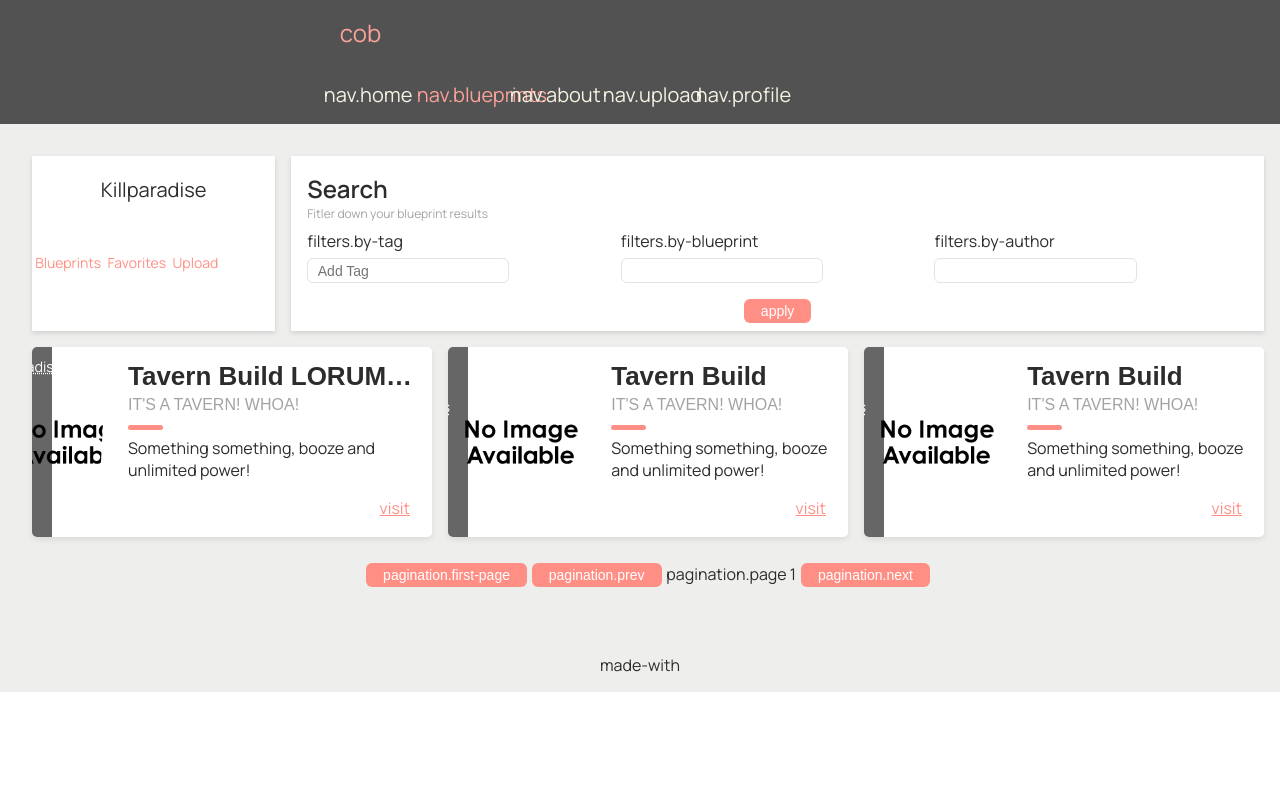
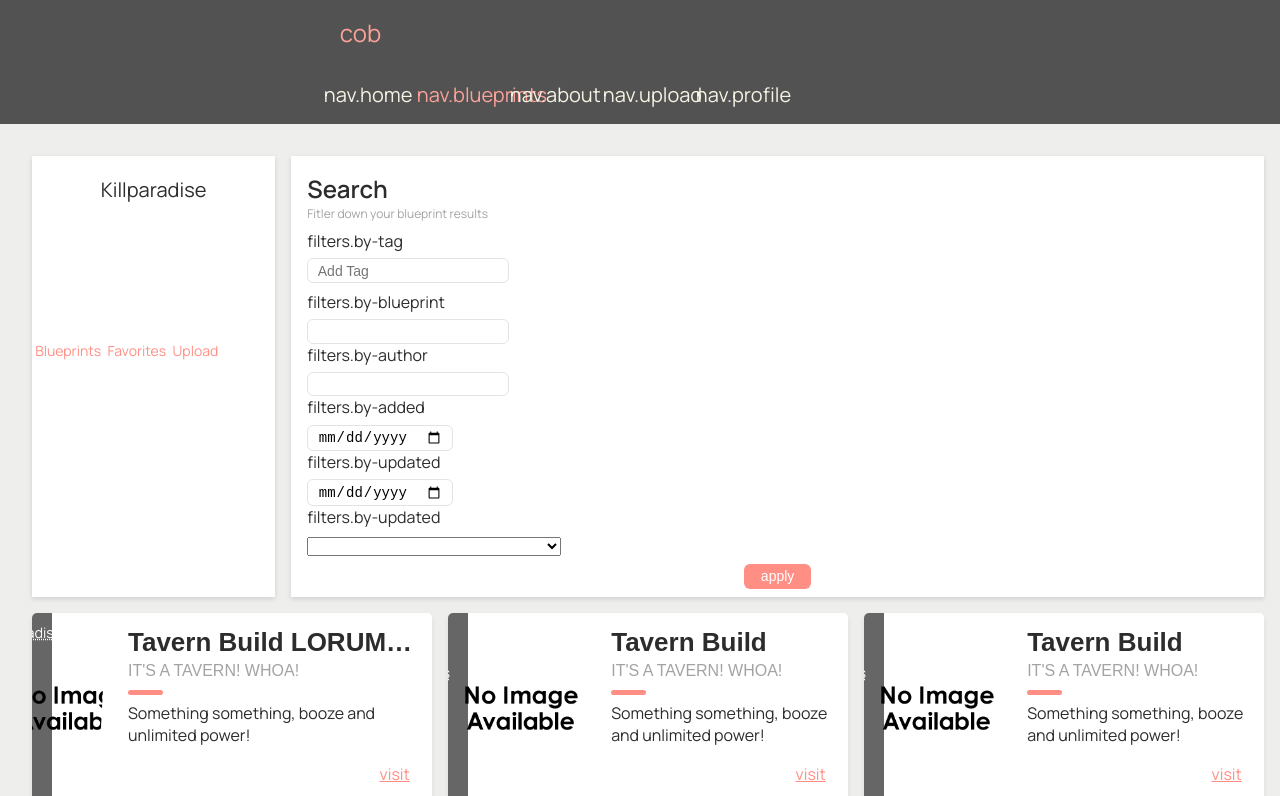
Before and after one commit to dhershman1/cob-2, a Vue app: page /blueprints in a window 1280 px wide. Shown: the top 796 px of the page. Built offline with nearby package versions, Linux system fonts and the light colour scheme.

Commit message:
Updated: Make filters into its own unit

```diff
--- /dev/null
+++ b/src/assets/css/filters.css
@@ -0,0 +1,32 @@
+.filter__inputs {
+  display: grid;
+  grid-template-columns: 1fr;
+}
+
+.filters__container {
+  display: grid;
+  grid-auto-rows: auto;
+}
+
+.apply-filters {
+  text-align: center;
+  padding: 0.5rem;
+}
+
+@media only screen and (max-width: 768px) {
+  .filter__inputs {
+    grid-template-columns: 1fr;
+    row-gap: 1rem;
+  }
+
+  .apply-filters {
+    text-align: center;
+    padding: 1rem;
+  }
+
+  .apply-filters button {
+    display: inline-block;
+    padding: 1rem;
+    font-size: 16px;
+  }
+}
--- a/src/components/Filters.vue
+++ b/src/components/Filters.vue
@@ -1,18 +1,18 @@
 <template>
   <div class="filters__container">
     <div class="filter__inputs">
-      <section class="tags-filter">
+      <section class="filter__tags">
         <auto-complete
           for-id="tags"
           placeholder="Add Tag"
           :items="listedTags"
-          :current-words="tags"
-          @select-item="addTag"
+          :current-words="store.filters.tags"
+          @select-item="store.addTag"
         />
         <section class="tags-containter">
           <ul class="tags">
             <li
-              v-for="(tag, i) in tags"
+              v-for="(tag, i) in store.filters.tags"
               :key="i"
               class="tag"
             >
@@ -20,7 +20,7 @@
               <button
                 type="button"
                 class="tag__close"
-                @click="removeTag(tag)"
+                @click="store.removeTag(tag)"
               >
                 {{ $t('x') }}
               </button>
@@ -28,7 +28,7 @@
           </ul>
         </section>
       </section>
-      <section class="name-filter">
+      <section class="filter__name">
         <label
           class="label-control"
           for="blueprint-filter"
@@ -36,7 +36,7 @@
           <p>{{ $t('filters.by-blueprint') }}</p>
           <input
             id="blueprint-filter"
-            v-model="blueprintName"
+            v-model="store.filters.name"
             name="blueprint-filter"
             type="text"
             class="control"
@@ -44,7 +44,7 @@
           >
         </label>
       </section>
-      <section class="author-filter">
+      <section class="filter__author">
         <label
           class="label-control"
           for="author-filter"
@@ -52,12 +52,82 @@
           <p>{{ $t('filters.by-author') }}</p>
           <input
             id="author-filter"
-            v-model="author"
+            v-model="store.filters.author"
             name="author-filter"
             type="text"
             class="control"
             @keyup.enter.prevent
           >
+        </label>
+      </section>
+      <section class="filter__date-added">
+        <label
+          class="label-control"
+          for="date-added"
+        >
+          <p>{{ $t('filters.by-added') }}</p>
+          <input
+            id="date-added"
+            v-model="store.filters.dateAdded"
+            name="date-added"
+            type="date"
+            class="control"
+            @keyup.enter.prevent
+          >
+        </label>
+      </section>
+      <section class="filter__date-updated">
+        <label
+          class="label-control"
+          for="date-updated"
+        >
+          <p>{{ $t('filters.by-updated') }}</p>
+          <input
+            id="date-updated"
+            v-model="store.filters.dateUpdated"
+            name="date-updated"
+            type="date"
+            class="control"
+            @keyup.enter.prevent
+          >
+        </label>
+      </section>
+      <section class="filter__sorting">
+        <label
+          class="label-control"
+          for="date-updated"
+        >
+          <p>{{ $t('filters.by-updated') }}</p>
+          <select
+            name="sortBy"
+            @change="setSorting"
+          >
+            <option :value="null" />
+            <option value="dateCreated|DESC">
+              {{ `${$t('blueprint-info.date-created')} ${$t('descending')}` }}
+            </option>
+            <option value="dateCreated|ASC">
+              {{ `${$t('blueprint-info.date-created')} ${$t('ascending')}` }}
+            </option>
+            <option value="dateUpdated|DESC">
+              {{ `${$t('blueprint-info.date-updated')} ${$t('descending')}` }}
+            </option>
+            <option value="dateUpdated|ASC">
+              {{ `${$t('blueprint-info.date-updated')} ${$t('ascending')}` }}
+            </option>
+            <option value="author|DESC">
+              {{ `${$t('blueprint-info.author')} ${$t('descending')}` }}
+            </option>
+            <option value="author|ASC">
+              {{ `${$t('blueprint-info.author')} ${$t('ascending')}` }}
+            </option>
+            <option value="name|DESC">
+              {{ `${$t('name')} ${$t('descending')}` }}
+            </option>
+            <option value="name|ASC">
+              {{ `${$t('name')} ${$t('ascending')}` }}
+            </option>
+          </select>
         </label>
       </section>
     </div>
@@ -75,81 +145,34 @@
 </template>
 
 <script setup>
-import { onMounted, ref } from 'vue'
+import { onMounted } from 'vue'
 import { useRoute, useRouter } from 'vue-router'
 import AutoComplete from './inputs/AutoComplete.vue'
+import { useFilterStore } from '../stores/filters'
 
 const route = useRoute()
 const router = useRouter()
-const tags = ref([])
-const author = ref('')
-const blueprintName = ref('')
+const store = useFilterStore()
 const listedTags = ['foo', 'food', 'bar', 'yolo', 'cool', 'beans', 'football']
-
-function addTag (tag) {
-  if (tags.value.includes(tag) || tag.trim().length === 0) {
-    return
-  }
-
-  tags.value.push(tag)
-}
-
-function removeTag (tag) {
-  tags.value = tags.value.filter(t => t !== tag)
-}
 
 function applyFilters () {
   router.replace({
     query: {
-      author: author.value,
-      tags: tags.value.join('|'),
-      blueprint: blueprintName.value
+      author: store.filters.author,
+      tags: store.getTagsValue(),
+      blueprint: store.filters.name,
+      dateAdded: store.filters.dateAdded,
+      dateUpdated: store.filters.dateUpdated,
+      sortBy: store.getSortKey()
     }
   })
 }
 
+function setSorting (e) {
+  store.setSort(e.target.value)
+}
+
 onMounted(() => {
-  tags.value = route.query.tags ? route.query.tags.split('|') : []
-  author.value = route.query.author || ''
-  blueprintName.value = route.query.blueprint || ''
+  store.routerToFilters(route.query)
 })
 </script>
-
-<style scoped>
-.filter__inputs {
-  display: grid;
-  grid-template-columns: 1fr 1fr 1fr;
-}
-
-/* .filters .control {
-  padding: 0.5rem;
-} */
-
-.filters__container {
-  display: grid;
-  grid-auto-rows: auto;
-}
-
-.apply-filters {
-  text-align: center;
-  padding: 0.5rem;
-}
-
-@media only screen and (max-width: 768px) {
-  .filter__inputs {
-    grid-template-columns: 1fr;
-    row-gap: 1rem;
-  }
-
-  .apply-filters {
-    text-align: center;
-    padding: 1rem;
-  }
-
-  .apply-filters button {
-    display: inline-block;
-    padding: 1rem;
-    font-size: 16px;
-  }
-}
-</style>
--- a/src/main.js
+++ b/src/main.js
@@ -12,6 +12,7 @@ import './assets/css/inputs.css'
 import './assets/css/button.css'
 import './assets/css/tabs.css'
 import './assets/css/autocomplete.css'
+import './assets/css/filters.css'
 import './assets/icofont.min.css'
 
 const pinia = createPinia()
--- /dev/null
+++ b/src/stores/filters.js
@@ -0,0 +1,123 @@
+import { reject } from 'kyanite'
+import { defineStore } from 'pinia'
+import { ref } from 'vue'
+
+export const useFilterStore = defineStore('filters', () => {
+  // State
+  const filters = ref({
+    author: '',
+    dateCreated: '',
+    dateUpdated: '',
+    name: '',
+    tags: []
+  })
+  const sorting = ref({
+    by: '',
+    direction: ''
+  })
+
+  // Mutations
+  function addTag (value) {
+    if (filters.value.tags.includes(value) || value.trim().length === 0) {
+      return
+    }
+
+    filters.value.tags.push(value)
+  }
+
+  function removeTag (value) {
+    filters.value.tags = reject(tag => tag === value, filters.value.tags)
+  }
+
+  function setFilter (key, value) {
+    filters.value[key] = value
+  }
+
+  function routerToFilters (query) {
+    const entries = Object.entries(query)
+
+    for (const [key, value] of entries) {
+      if (key === 'blueprint') {
+        filters.value.name = value
+      } else if (key === 'sortBy') {
+        setSort(value)
+      } else if (key === 'tags') {
+        filters.value.tags = value.split('|')
+      } else {
+        filters.value[key] = value
+      }
+    }
+  }
+
+  function setSort (sortKey) {
+    if (sortKey === '' || sortKey == null) {
+      return
+    }
+
+    const [by, direction] = sortKey.split('|')
+
+    sorting.value = {
+      by,
+      direction
+    }
+  }
+
+  function resetFilters () {
+    filters.value = {
+      author: '',
+      dateCreated: '',
+      dateUpdated: '',
+      name: '',
+      tags: []
+    }
+  }
+
+  function resetSorting () {
+    sorting.value = {
+      by: '',
+      direction: ''
+    }
+  }
+
+  function resetAll () {
+    resetFilters()
+    resetSorting()
+  }
+
+  // Getters
+  function getSortKey () {
+    if (!sorting.value.by || !sorting.value.direction) {
+      return ''
+    }
+
+    return `${sorting.value.by}|${sorting.value.direction}`
+  }
+
+  function getTagsValue () {
+    if (!filters.value.tags.length) {
+      return ''
+    }
+
+    return filters.value.tags.join('|')
+  }
+  // Actions
+
+  return {
+    // State
+    filters,
+    sorting,
+    // Mutations
+    addTag,
+    removeTag,
+    resetAll,
+    resetFilters,
+    resetSorting,
+    routerToFilters,
+    setFilter,
+    setSort,
+    // Getters
+    getSortKey,
+    getTagsValue
+    // Actions
+  }
+})
```
Also changed, not shown: src/locales/en.json (+7 -2 lines).
